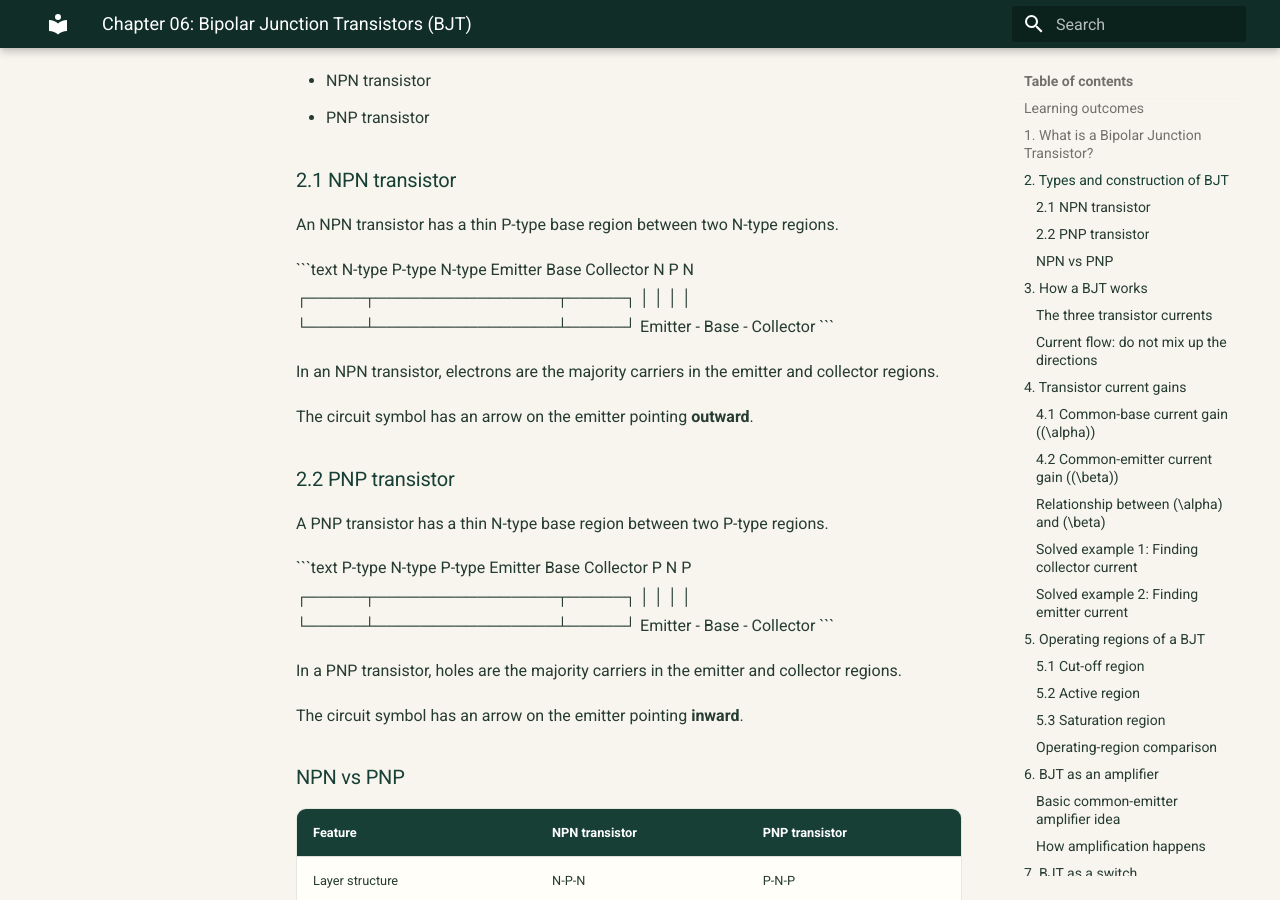
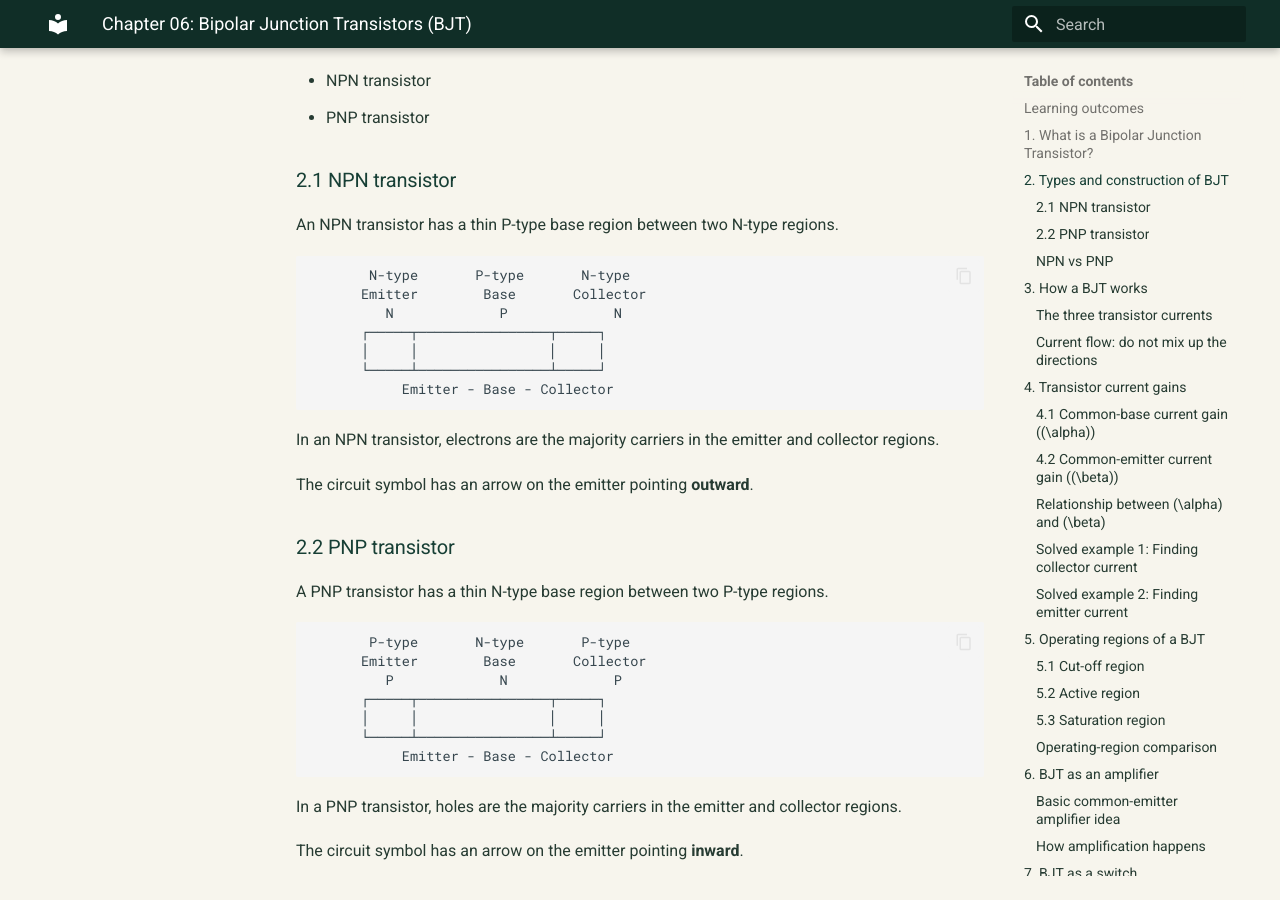
Before and after one commit to taimiyatahsin0-png/nu-cse-notes-store, an MkDocs documentation site: the page built from docs/subjects/eec/chapter-06-bipolar-junction-transistors.md, in a window 1280 px wide and 900 px high, scrolled down 1670 px. Built offline with MkDocs 1.6.1 and Material for MkDocs 9.7.7, drawn with Linux system fonts in a browser that asks for light colours; some of the changed text lies outside the part shown.

Commit message:
Fix equation and diagram Markdown rendering

````diff
--- a/docs/subjects/eec/chapter-06-bipolar-junction-transistors.md
+++ b/docs/subjects/eec/chapter-06-bipolar-junction-transistors.md
@@ -52,7 +52,7 @@ There are two basic types of BJT:
 
 An NPN transistor has a thin P-type base region between two N-type regions.
 
-\`\`\`text
+```text
        N-type       P-type       N-type
       Emitter        Base       Collector
          N             P             N
@@ -60,7 +60,7 @@ An NPN transistor has a thin P-type base region between two N-type regions.
       │     │                │     │
       └─────┴────────────────┴─────┘
            Emitter - Base - Collector
-\`\`\`
+```
 
 In an NPN transistor, electrons are the majority carriers in the emitter and collector regions.
 
@@ -70,7 +70,7 @@ The circuit symbol has an arrow on the emitter pointing **outward**.
 
 A PNP transistor has a thin N-type base region between two P-type regions.
 
-\`\`\`text
+```text
        P-type       N-type       P-type
       Emitter        Base       Collector
          P             N             P
@@ -78,7 +78,7 @@ A PNP transistor has a thin N-type base region between two P-type regions.
       │     │                │     │
       └─────┴────────────────┴─────┘
            Emitter - Base - Collector
-\`\`\`
+```
 
 In a PNP transistor, holes are the majority carriers in the emitter and collector regions.
 
@@ -284,7 +284,7 @@ A BJT can amplify a small change in base-emitter input voltage or base current i
 
 ### Basic common-emitter amplifier idea
 
-\`\`\`text
+```text
              +VCC
                |
               RC
@@ -296,7 +296,7 @@ Input ──────── B   NPN
                E
                |
               GND
-\`\`\`
+```
 
 This is a simplified conceptual circuit; a practical amplifier also needs suitable biasing and often coupling and bypass capacitors.
 
@@ -330,7 +330,7 @@ A transistor can work as an electronic switch by operating mainly in cut-off and
 
 A low-power control signal can drive an NPN transistor through a base resistor. The transistor then controls current through an LED and its series resistor.
 
-\`\`\`text
+```text
         +VCC
           |
        LED + R
@@ -340,7 +340,7 @@ Control─RB─B   NPN
           E
           |
          GND
-\`\`\`
+```
 
 This is a conceptual low-side switch. The base resistor limits base current, and the LED resistor limits LED current. Component values must be selected for the supply voltage, LED and transistor ratings.
 
@@ -557,7 +557,7 @@ A resistor is connected between the supply and the base to provide base current.
 
 Simplified NPN CE idea:
 
-\`\`\`text
+```text
        +VCC
          |
         RC
@@ -570,7 +570,7 @@ Simplified NPN CE idea:
         GND
 
 +VCC ── RB ── B
-\`\`\`
+```
 
 For a simple fixed-bias circuit with emitter grounded:
 
@@ -600,7 +600,7 @@ This method uses two resistors to establish a base voltage. An emitter resistor
 
 Simplified arrangement:
 
-\`\`\`text
+```text
               +VCC
                 |
           +-----+------+
@@ -614,7 +614,7 @@ Simplified arrangement:
          GND           RE
                        |
                       GND
-\`\`\`
+```
 
 The resistor divider establishes an approximately fixed base voltage. The emitter resistor provides negative feedback: if emitter current rises, emitter voltage rises, reducing base-emitter voltage and opposing the increase.
 
````
